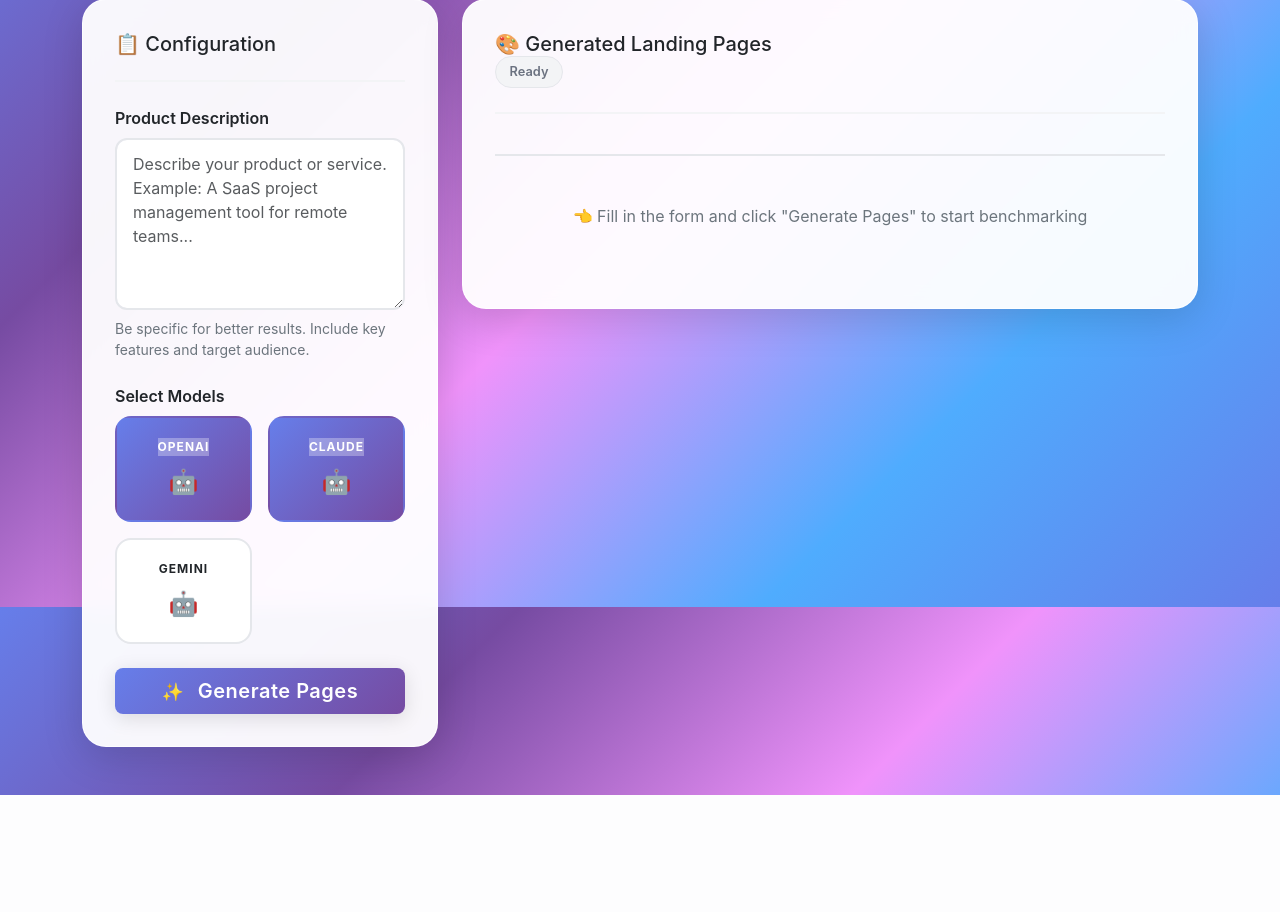
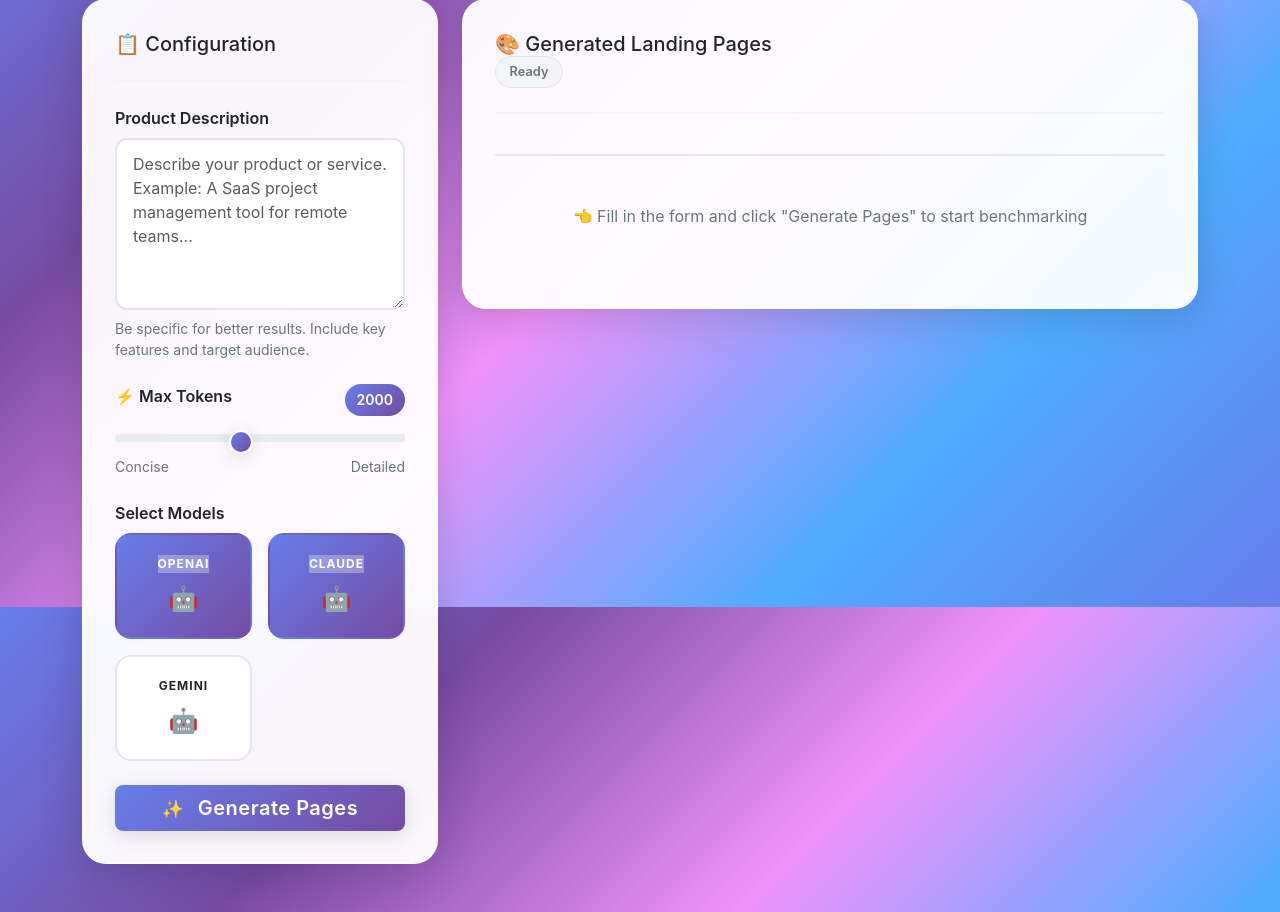
Before and after one commit to Vashishtha05/Multi-LLM-Webpages-Generator, a Flask app: page / in a window 1280 px wide. Shown: the part 193-1105 px from the top of the page. Before the commit the page ends 988 px from the top, so only its background shows below. Run offline with Flask 3, Linux system fonts and the light colour scheme.

Commit message:
Fix webpage preview with iframes and add max tokens slider control

```diff
--- a/app.py
+++ b/app.py
@@ -51,7 +51,7 @@ Return ONLY the complete HTML code, nothing else."""
 
 
 def generate_landing_page(
-    client: OpenAI, product_description: str, model: str
+    client: OpenAI, product_description: str, model: str, max_tokens: int = 2000
 ) -> Generator[str, None, None]:
     """Generate a landing page using the specified LLM model."""
     start_time = time.time()
@@ -64,7 +64,7 @@ def generate_landing_page(
                 {"role": "user", "content": product_description},
             ],
             temperature=0.7,
-            max_tokens=2000,
+            max_tokens=max(500, min(max_tokens, 4000)),
             stream=True,
         )
 
@@ -107,6 +107,7 @@ def create_app() -> Flask:
         payload = request.get_json(silent=True) or {}
         description = (payload.get("description") or "").strip()
         selected_models = payload.get("models", [])
+        max_tokens = int(payload.get("max_tokens", 2000))
 
         if not description:
             return jsonify({"error": "Product description is required."}), 400
@@ -134,7 +135,7 @@ def create_app() -> Flask:
                     continue
 
                 html_content = ""
-                for chunk in generate_landing_page(clients[model], description, model):
+                for chunk in generate_landing_page(clients[model], description, model, max_tokens):
                     html_content += chunk
                     yield f'data: {{"model": "{model}", "chunk": {json.dumps(chunk)}}}\n\n'
 
--- a/static/css/styles.css
+++ b/static/css/styles.css
@@ -147,6 +147,46 @@ body {
 
 .model-icon {
   font-size: 1.5rem;
+}
+
+.slider-enhanced {
+  height: 0.5rem;
+  border-radius: 0.5rem;
+  background: linear-gradient(90deg, #e5e7eb 0%, #d1d5db 100%);
+  cursor: pointer;
+}
+
+.slider-enhanced::-webkit-slider-thumb {
+  appearance: none;
+  width: 1.5rem;
+  height: 1.5rem;
+  border-radius: 50%;
+  background: var(--primary-gradient);
+  cursor: pointer;
+  box-shadow: var(--shadow-md);
+  border: 2px solid white;
+}
+
+.slider-enhanced::-moz-range-thumb {
+  width: 1.5rem;
+  height: 1.5rem;
+  border-radius: 50%;
+  background: var(--primary-gradient);
+  cursor: pointer;
+  box-shadow: var(--shadow-md);
+  border: 2px solid white;
+}
+
+.token-badge {
+  display: inline-block;
+  padding: 0.35rem 0.75rem;
+  background: var(--primary-gradient);
+  color: white;
+  font-weight: 600;
+  border-radius: 999px;
+  font-size: 0.875rem;
+  min-width: 60px;
+  text-align: center;
 }
 
 .btn-elevated {
--- a/static/js/app.js
+++ b/static/js/app.js
@@ -1,5 +1,7 @@
 const form = document.getElementById("benchmarkForm");
 const descriptionInput = document.getElementById("description");
+const maxTokensInput = document.getElementById("maxTokens");
+const maxTokensLabel = document.getElementById("maxTokensLabel");
 const generateBtn = document.getElementById("generateBtn");
 const resultsTabs = document.getElementById("resultsTabs");
 const emptyState = document.getElementById("emptyState");
@@ -21,6 +23,15 @@ function getSelectedModels() {
   const checked = document.querySelectorAll(".model-select:checked");
   return Array.from(checked).map((el) => el.value);
 }
+
+// Update max tokens label on slider change
+maxTokensInput.addEventListener("input", () => {
+  maxTokensLabel.textContent = maxTokensInput.value;
+  maxTokensLabel.style.transform = "scale(1.1)";
+  setTimeout(() => {
+    maxTokensLabel.style.transform = "scale(1)";
+  }, 200);
+});
 
 function createTabButton(model) {
   const btn = document.createElement("button");
@@ -52,13 +63,14 @@ function createTabContent(model) {
   const frame = document.createElement("div");
   frame.className = "preview-frame";
 
-  const htmlContent = document.createElement("div");
-  htmlContent.id = `html_${model}`;
-  htmlContent.style.padding = "2rem";
-  htmlContent.style.overflow = "auto";
-  htmlContent.style.height = "600px";
+  const iframe = document.createElement("iframe");
+  iframe.id = `iframe_${model}`;
+  iframe.style.width = "100%";
+  iframe.style.height = "600px";
+  iframe.style.border = "none";
+  iframe.sandbox = "allow-same-origin allow-scripts";
 
-  frame.appendChild(htmlContent);
+  frame.appendChild(iframe);
   content.appendChild(indicator);
   content.appendChild(frame);
 
@@ -72,6 +84,7 @@ form.addEventListener("submit", async (event) => {
 
   const description = descriptionInput.value.trim();
   const models = getSelectedModels();
+  const maxTokens = Number(maxTokensInput.value);
 
   if (!description) {
     setStatus("Enter a description", "idle");
@@ -95,7 +108,7 @@ form.addEventListener("submit", async (event) => {
     const response = await fetch("/api/generate", {
       method: "POST",
       headers: { "Content-Type": "application/json" },
-      body: JSON.stringify({ description, models }),
+      body: JSON.stringify({ description, models, max_tokens: maxTokens }),
     });
 
     if (!response.ok) {
@@ -144,8 +157,7 @@ form.addEventListener("submit", async (event) => {
             }
 
             if (event.status === "generating" && event.chunk) {
-              const htmlEl = document.getElementById(`html_${model}`);
-              htmlEl.innerHTML += event.chunk;
+              // Chunk received during generation
             } else if (event.status === "complete") {
               const elapsed = Date.now() - modelStartTime[model];
               modelTimings[model] = (elapsed / 1000).toFixed(2);
@@ -153,9 +165,9 @@ form.addEventListener("submit", async (event) => {
               const indicator = document.getElementById(`indicator_${model}`);
               indicator.innerHTML = `<span style="color: #10b981; font-weight: 600;">✓ Complete in ${modelTimings[model]}s</span>`;
 
-              const htmlEl = document.getElementById(`html_${model}`);
-              if (event.html) {
-                htmlEl.innerHTML = event.html;
+              const iframe = document.getElementById(`iframe_${model}`);
+              if (event.html && iframe) {
+                iframe.srcdoc = event.html;
               }
             } else if (event.error) {
               const indicator = document.getElementById(`indicator_${model}`);
--- a/templates/index.html
+++ b/templates/index.html
@@ -29,6 +29,18 @@
             required
           ></textarea>
           <small class="text-secondary d-block mt-2">Be specific for better results. Include key features and target audience.</small>
+        </div>
+
+        <div class="mb-4">
+          <label for="maxTokens" class="form-label fw-semibold d-flex justify-content-between">
+            <span>⚡ Max Tokens</span>
+            <span class="token-badge" id="maxTokensLabel">2000</span>
+          </label>
+          <input id="maxTokens" type="range" class="form-range slider-enhanced" min="500" max="4000" step="100" value="2000" />
+          <div class="d-flex justify-content-between small text-secondary mt-2">
+            <span>Concise</span>
+            <span>Detailed</span>
+          </div>
         </div>
 
         <div class="mb-4">
```
